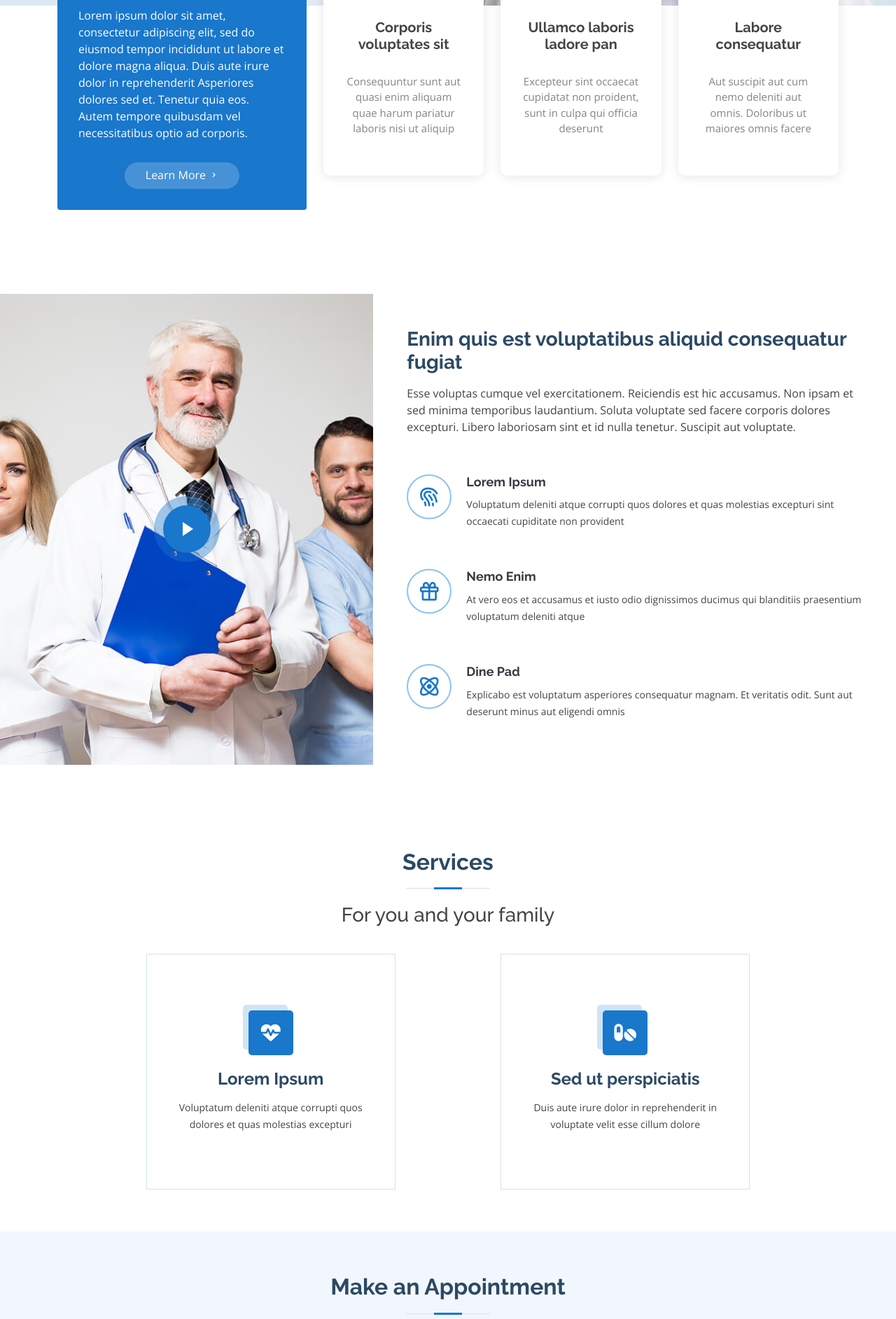
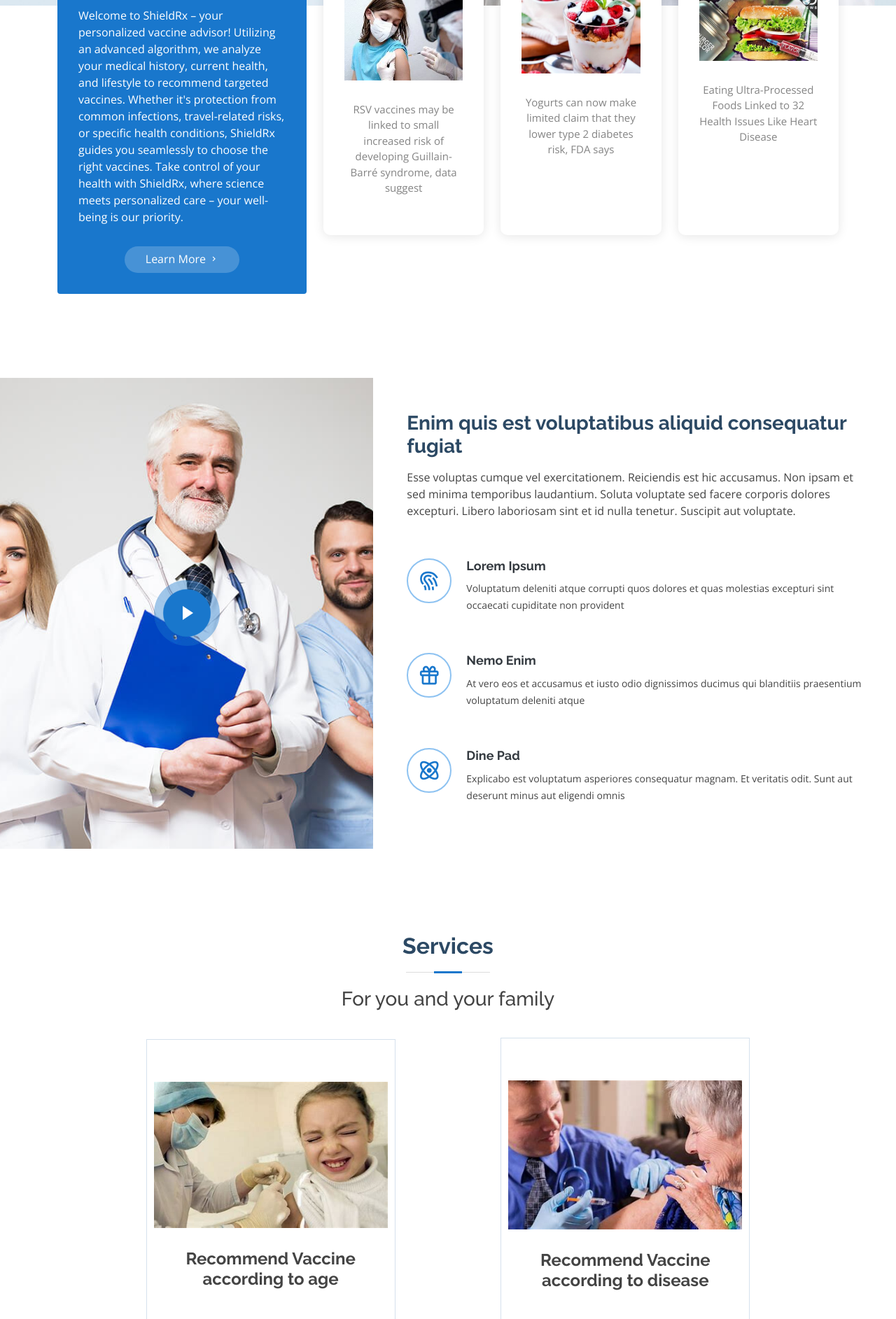
Before and after one commit to Dhiraj2703/ShieldRx, a plain HTML site: page index.html in a window 1280 px wide. Shown: the part 712-2597 px from the top of the page at 70% size. Drawn offline with nearby package versions, Linux system fonts and the light colour scheme.

Commit message:
modified assets/css/style.css

```diff
--- a/assets/css/style.css
+++ b/assets/css/style.css
@@ -242,7 +242,7 @@ h6 {
   position: relative;
 }
 
-.navbar>ul>li {
+.navbar > ul > li {
   position: relative;
   white-space: nowrap;
   padding: 8px 0 8px 20px;
@@ -271,7 +271,7 @@ h6 {
 .navbar a:hover,
 .navbar .active,
 .navbar .active:focus,
-.navbar li:hover>a {
+.navbar li:hover > a {
   color: #1977cc;
   border-color: #1977cc;
 }
@@ -310,11 +310,11 @@ h6 {
 
 .navbar .dropdown ul a:hover,
 .navbar .dropdown ul .active:hover,
-.navbar .dropdown ul li:hover>a {
+.navbar .dropdown ul li:hover > a {
   color: #1977cc;
 }
 
-.navbar .dropdown:hover>ul {
+.navbar .dropdown:hover > ul {
   opacity: 1;
   top: 100%;
   visibility: visible;
@@ -326,7 +326,7 @@ h6 {
   visibility: hidden;
 }
 
-.navbar .dropdown .dropdown:hover>ul {
+.navbar .dropdown .dropdown:hover > ul {
   opacity: 1;
   top: 0;
   left: 100%;
@@ -338,7 +338,7 @@ h6 {
     left: -90%;
   }
 
-  .navbar .dropdown .dropdown:hover>ul {
+  .navbar .dropdown .dropdown:hover > ul {
     left: -100%;
   }
 }
@@ -400,7 +400,7 @@ h6 {
   transition: 0.3s;
 }
 
-.navbar-mobile>ul>li {
+.navbar-mobile > ul > li {
   padding: 0;
 }
 
@@ -414,7 +414,7 @@ h6 {
 
 .navbar-mobile a:hover,
 .navbar-mobile .active,
-.navbar-mobile li:hover>a {
+.navbar-mobile li:hover > a {
   color: #1977cc;
 }
 
@@ -449,11 +449,11 @@ h6 {
 
 .navbar-mobile .dropdown ul a:hover,
 .navbar-mobile .dropdown ul .active:hover,
-.navbar-mobile .dropdown ul li:hover>a {
+.navbar-mobile .dropdown ul li:hover > a {
   color: #1977cc;
 }
 
-.navbar-mobile .dropdown>.dropdown-active {
+.navbar-mobile .dropdown > .dropdown-active {
   display: block;
 }
 
@@ -629,11 +629,11 @@ section {
   font-size: 14px;
 }
 
-.breadcrumbs ol li+li {
+.breadcrumbs ol li + li {
   padding-left: 10px;
 }
 
-.breadcrumbs ol li+li::before {
+.breadcrumbs ol li + li::before {
   display: inline-block;
   padding-right: 10px;
   color: #6c757d;
@@ -669,7 +669,13 @@ section {
   font-size: 34px;
   margin-bottom: 30px;
 }
-
+.icon-box img {
+  max-width: 100%;
+  height: auto;
+  display: block;
+  margin: 0 auto;
+  padding-bottom: 30px;
+}
 .why-us .content p {
   margin-bottom: 30px;
 }
@@ -871,18 +877,17 @@ section {
   }
 }
 
-
 /*--------------------------------------------------------------
 # Services
 --------------------------------------------------------------*/
 .services .icon-box {
   text-align: center;
   border: 1px solid #d5e1ed;
-  padding: 80px 20px;
+  padding: 60px 10px;
   transition: all ease-in-out 0.3s;
 }
 
-.services .container .row{
+.services .container .row {
   align-items: center;
   justify-content: space-evenly;
 }
@@ -989,7 +994,7 @@ section {
   font-weight: 600;
 }
 
-.appointment .php-email-form .error-message br+br {
+.appointment .php-email-form .error-message br + br {
   margin-top: 25px;
 }
 
@@ -1045,7 +1050,7 @@ section {
   padding: 10px 12px;
 }
 
-.appointment .php-email-form button[type=submit] {
+.appointment .php-email-form button[type="submit"] {
   background: #1977cc;
   border: 0;
   padding: 10px 35px;
@@ -1054,7 +1059,7 @@ section {
   border-radius: 50px;
 }
 
-.appointment .php-email-form button[type=submit]:hover {
+.appointment .php-email-form button[type="submit"]:hover {
   background: #1c84e3;
 }
 
@@ -1211,7 +1216,7 @@ section {
   background: #1977cc;
 }
 
-.doctors .member .social a+a {
+.doctors .member .social a + a {
   margin-left: 8px;
 }
 
@@ -1227,7 +1232,7 @@ section {
   list-style: none;
 }
 
-.faq .faq-list li+li {
+.faq .faq-list li + li {
   margin-top: 15px;
 }
 
@@ -1486,7 +1491,7 @@ section {
   font-weight: 600;
 }
 
-.contact .php-email-form .error-message br+br {
+.contact .php-email-form .error-message br + br {
   margin-top: 25px;
 }
 
@@ -1533,7 +1538,7 @@ section {
   padding: 10px 12px;
 }
 
-.contact .php-email-form button[type=submit] {
+.contact .php-email-form button[type="submit"] {
   background: #1977cc;
   border: 0;
   padding: 10px 35px;
@@ -1542,7 +1547,7 @@ section {
   border-radius: 50px;
 }
 
-.contact .php-email-form button[type=submit]:hover {
+.contact .php-email-form button[type="submit"]:hover {
   background: #1c84e3;
 }
 
@@ -1660,13 +1665,13 @@ section {
   border: 1px solid #bfdcf7;
 }
 
-#footer .footer-newsletter form input[type=email] {
+#footer .footer-newsletter form input[type="email"] {
   border: 0;
   padding: 4px 8px;
   width: calc(100% - 100px);
 }
 
-#footer .footer-newsletter form input[type=submit] {
+#footer .footer-newsletter form input[type="submit"] {
   position: absolute;
   top: 0;
   right: 0;
@@ -1681,7 +1686,7 @@ section {
   border-radius: 50px;
 }
 
-#footer .footer-newsletter form input[type=submit]:hover {
+#footer .footer-newsletter form input[type="submit"]:hover {
   background: #1c84e3;
 }
 
--- a/index.html
+++ b/index.html
@@ -107,10 +107,9 @@
           <div class="col-lg-4 d-flex align-items-stretch">
             <div class="content">
               <h3>Why Choose ShieldRx?</h3>
-              <p>
-                Lorem ipsum dolor sit amet, consectetur adipiscing elit, sed do eiusmod tempor incididunt ut labore et dolore magna aliqua. Duis aute irure dolor in reprehenderit
-                Asperiores dolores sed et. Tenetur quia eos. Autem tempore quibusdam vel necessitatibus optio ad corporis.
-              </p>
+              <p>Welcome to ShieldRx – your personalized vaccine advisor! Utilizing an advanced algorithm, we analyze your medical history, current health,
+                and lifestyle to recommend targeted vaccines. Whether it's protection from common infections, travel-related risks, or specific health conditions, ShieldRx guides you seamlessly to choose the right vaccines. Take control of your health with ShieldRx, where science meets personalized care – your well-being is our priority.</p>
+
               <div class="text-center">
                 <a href="#" class="more-btn">Learn More <i class="bx bx-chevron-right"></i></a>
               </div>
@@ -121,23 +120,23 @@
               <div class="row">
                 <div class="col-xl-4 d-flex align-items-stretch">
                   <div class="icon-box mt-4 mt-xl-0">
-                    <i class="bx bx-receipt"></i>
-                    <h4>Corporis voluptates sit</h4>
-                    <p>Consequuntur sunt aut quasi enim aliquam quae harum pariatur laboris nisi ut aliquip</p>
+
+                    <img class="vaccine" src="./assets/img/OP.jpg" alt="vaccine">
+                    <p>RSV vaccines may be linked to small increased risk of developing Guillain-Barré syndrome, data suggest</p>
                   </div>
                 </div>
                 <div class="col-xl-4 d-flex align-items-stretch">
                   <div class="icon-box mt-4 mt-xl-0">
-                    <i class="bx bx-cube-alt"></i>
-                    <h4>Ullamco laboris ladore pan</h4>
-                    <p>Excepteur sint occaecat cupidatat non proident, sunt in culpa qui officia deserunt</p>
+
+                    <img class ="yoghurt" src="./assets/img/th.jpg" alt="Yogurts">
+                    <p>Yogurts can now make limited claim that they lower type 2 diabetes risk, FDA says</p>
                   </div>
                 </div>
                 <div class="col-xl-4 d-flex align-items-stretch">
                   <div class="icon-box mt-4 mt-xl-0">
-                    <i class="bx bx-images"></i>
-                    <h4>Labore consequatur</h4>
-                    <p>Aut suscipit aut cum nemo deleniti aut omnis. Doloribus ut maiores omnis facere</p>
+
+                    <img class="food" src="./assets/img/OIP (1).jpg" alt="Ultra-Processed-food">
+                    <p>Eating Ultra-Processed Foods Linked to 32 Health Issues Like Heart Disease</p>
                   </div>
                 </div>
               </div>
@@ -194,19 +193,17 @@
         </div>
 
         <div class="row">
-          <div class="col-lg-4 col-md-6 d-flex align-items-stretch">
+          <div id="img1" class="col-lg-4 col-md-6 d-flex align-items-stretch">
             <div class="icon-box">
-              <div class="icon"><i class="fas fa-heartbeat"></i></div>
-              <h4><a href="">Lorem Ipsum</a></h4>
-              <p>Voluptatum deleniti atque corrupti quos dolores et quas molestias excepturi</p>
+              <img src="./assets/img/OIP (4).jpg" alt="vacc">
+              <h4>Recommend Vaccine according to age</h4>
             </div>
           </div>
 
           <div class="col-lg-4 col-md-6 d-flex align-items-stretch mt-4 mt-md-0">
             <div class="icon-box">
-              <div class="icon"><i class="fas fa-pills"></i></div>
-              <h4><a href="">Sed ut perspiciatis</a></h4>
-              <p>Duis aute irure dolor in reprehenderit in voluptate velit esse cillum dolore</p>
+              <img class="imageclass" src="./assets/img/OIP (3).jpg" alt="vaccineDis">
+              <h4>Recommend Vaccine according to disease</h4>
             </div>
           </div>
 
```
Also changed, not shown: assets/img/OIP (1).jpg (added), assets/img/OIP (3).jpg (added), assets/img/OIP (4).jpg (added), assets/img/OP.jpg (added), assets/img/download.jpg (added), assets/img/image (1).png (added), assets/img/th.jpg (added).
